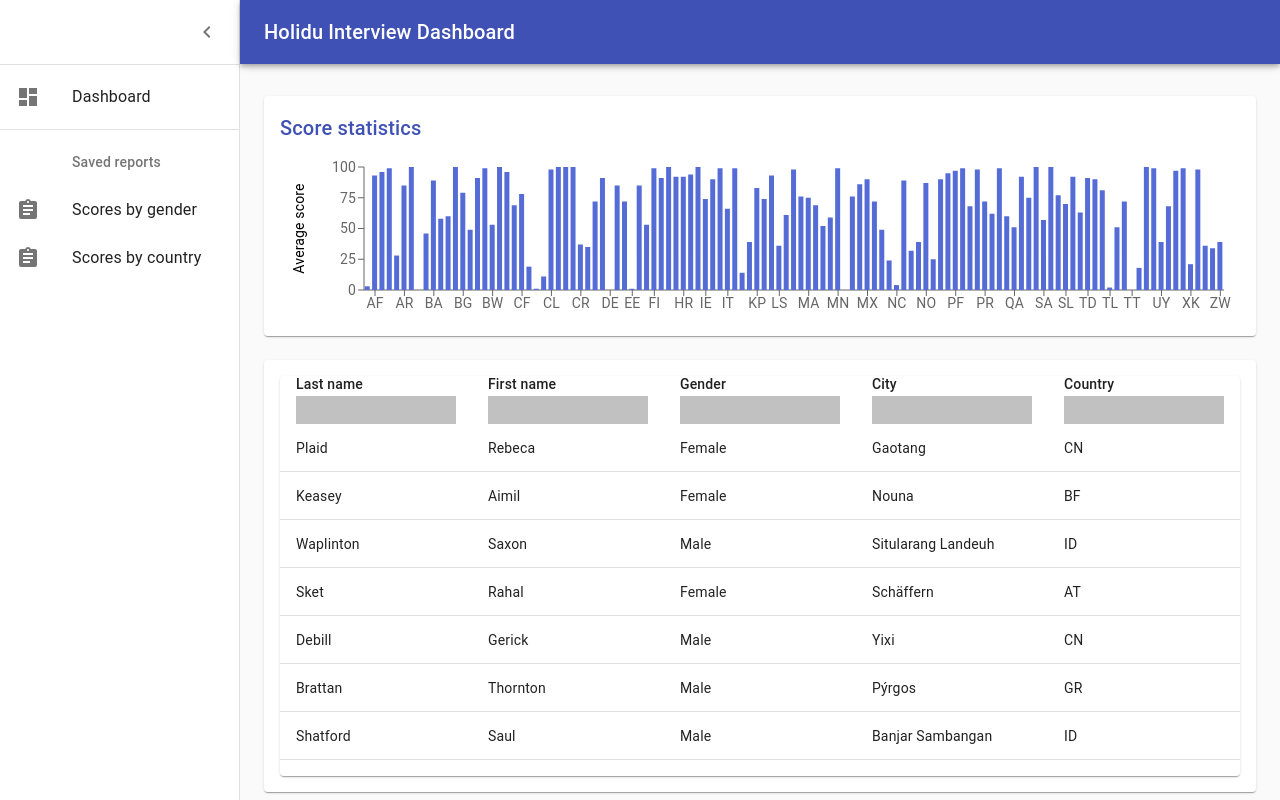
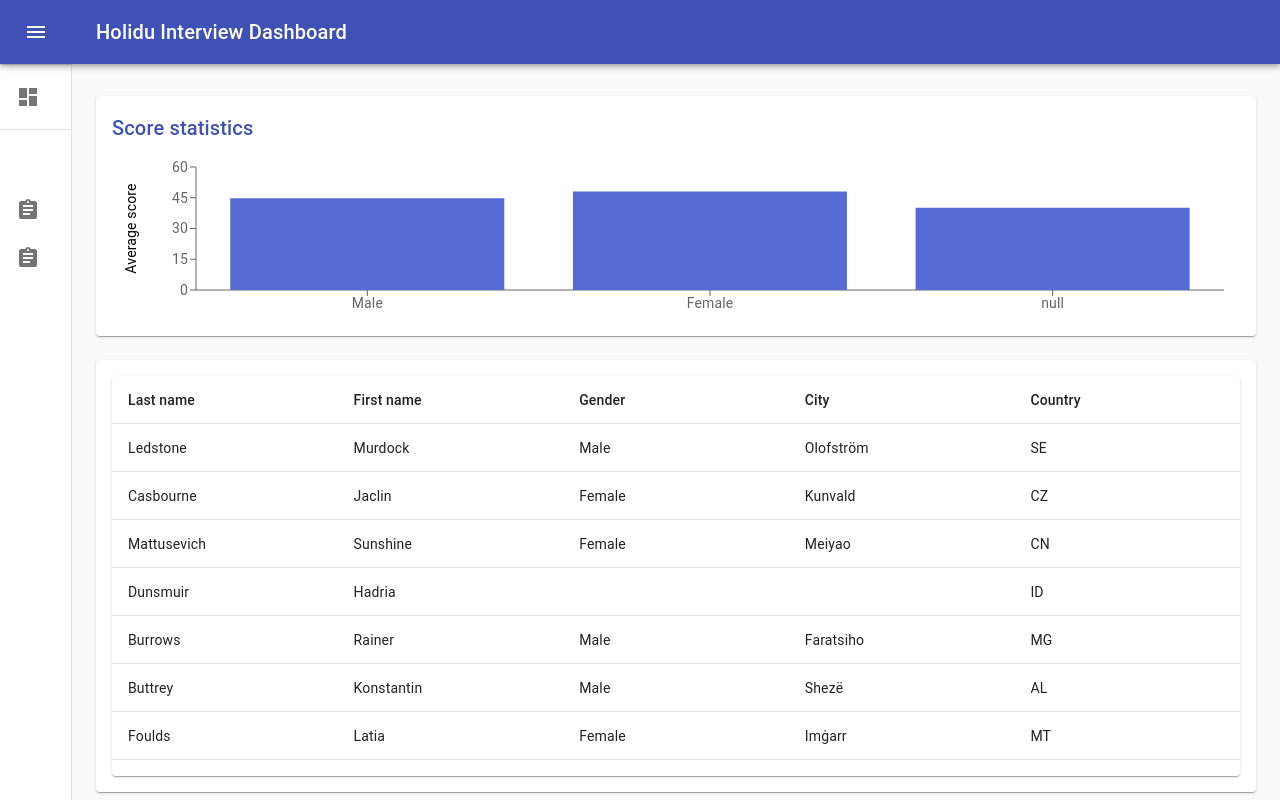
Before and after one commit to josuevalrob/fetchData, a React (Create React App) app: page / in a window 1280 px wide. Built offline with nearby package versions, Linux system fonts and the light colour scheme.

Commit message:
Average score

```diff
--- a/src/Chart.js
+++ b/src/Chart.js
@@ -1,12 +1,21 @@
-import React from 'react';
+import React, {useState, useEffect} from 'react';
 import { BarChart, Bar, XAxis, YAxis, Label, ResponsiveContainer } from 'recharts';
 import Title from './Title';
+import {groupBy, meanBy, keys} from 'lodash'
+export default function Chart({rows, filterBy}) {
+  const [data, setData] = useState([])
 
-export default function Chart({rows}) {
-  const [data, setData] = React.useState([])
-  React.useEffect(()=>{
-    setData(removeDuplicatesAndKeepMax(rows))
-  }, [rows])
+  useEffect(()=>{ //component did update
+    if(!!rows.length) {
+      const obj = groupBy(rows, filterBy)
+      const arr = keys(obj).map(k=> ({
+        [filterBy] : k,
+        score : meanBy(obj[k], 'score')
+      }))
+      setData(arr)
+    }
+  }, [filterBy, rows])
+
   return (
     <React.Fragment>
       <Title>Score statistics</Title>
@@ -20,7 +29,7 @@ export default function Chart({rows}) {
             left: 24,
           }}
         >
-          <XAxis dataKey="country" />
+          <XAxis dataKey={filterBy} />
           <YAxis>
             <Label angle={270} position="left" style={{ textAnchor: 'middle' }}>
               Average score
@@ -33,10 +42,16 @@ export default function Chart({rows}) {
   );
 }
 
-const removeDuplicatesAndKeepMax = (rows) =>
-	rows
-	.sort((a,b) => b.score - a.score) //just keep the highst value
-	.filter((v,i,a) => //filter repetitive countries
-		a.findIndex(t => (t.country === v.country))===i)
-	.sort((a,b) => //order by country name, just for make it more dinamic
-		(a.country > b.country) ? 1 : ((b.country > a.country) ? -1 : 0))
+// const removeDuplicatesAndKeepMax = (rows) =>  //no needed 💩
+// 	rows
+// 	.sort((a,b) => b.score - a.score) //just keep the highst value
+// 	.filter((v,i,a) => //filter repetitive countries
+// 		a.findIndex(t => (t.country === v.country))===i)
+// 	.sort((a,b) => //order by country name, just for make it more dinamic
+//     (a.country > b.country) ? 1 : ((b.country > a.country) ? -1 : 0))
+
+//  Show the average score of the people in the data set grouped by country
+//  or gender in a suitable visualization
+// const avargeScore = (how, what) => {
+//   return groupBy(what, )
+// }
--- a/src/Dashboard.js
+++ b/src/Dashboard.js
@@ -5,7 +5,6 @@ import CssBaseline from '@material-ui/core/CssBaseline';
 import Drawer from '@material-ui/core/Drawer';
 import AppBar from '@material-ui/core/AppBar';
 import Toolbar from '@material-ui/core/Toolbar';
-import List from '@material-ui/core/List';
 import Typography from '@material-ui/core/Typography';
 import Divider from '@material-ui/core/Divider';
 import IconButton from '@material-ui/core/IconButton';
@@ -14,7 +13,7 @@ import Grid from '@material-ui/core/Grid';
 import Paper from '@material-ui/core/Paper';
 import MenuIcon from '@material-ui/icons/Menu';
 import ChevronLeftIcon from '@material-ui/icons/ChevronLeft';
-import { mainListItems, secondaryListItems } from './listItems';
+import { MainListItems, SecondaryListItems } from './listItems';
 import Chart from './Chart';
 import ScoreTable from './ScoreTable';
 // import
@@ -23,8 +22,10 @@ import axios from 'axios'
 const useStyles = makeStyles(styles);
 export default function Dashboard() {
   const classes = useStyles();
-  const [open, setOpen] = React.useState(true);
+  const fixedHeightPaper = clsx(classes.paper, classes.fixedHeight);
+  const [open, setOpen] = React.useState(false);
   const [data, setData] = React.useState([])
+  const [filter, setFilter] = React.useState('gender')
 
   const fetchData = async () => {
     const result = await axios('api/people.json');
@@ -33,14 +34,6 @@ export default function Dashboard() {
 
   React.useEffect(()=>{fetchData()}, [])
 
-  const handleDrawerOpen = () => {
-    setOpen(true);
-  };
-  const handleDrawerClose = () => {
-    setOpen(false);
-  };
-
-  const fixedHeightPaper = clsx(classes.paper, classes.fixedHeight);
 
   return (
     <div className={classes.root}>
@@ -51,7 +44,7 @@ export default function Dashboard() {
             edge="start"
             color="inherit"
             aria-label="open drawer"
-            onClick={handleDrawerOpen}
+            onClick={ () => setOpen(true)}
             className={clsx(classes.menuButton, open && classes.menuButtonHidden)}
           >
             <MenuIcon />
@@ -69,14 +62,14 @@ export default function Dashboard() {
         open={open}
       >
         <div className={classes.toolbarIcon}>
-          <IconButton onClick={handleDrawerClose}>
+          <IconButton onClick={() => setOpen(false)}>
             <ChevronLeftIcon />
           </IconButton>
         </div>
         <Divider />
-        <List>{mainListItems}</List>
+        <MainListItems />
         <Divider />
-        <List>{secondaryListItems}</List>
+        <SecondaryListItems setFilter={setFilter}/>
       </Drawer>
       <main className={classes.content}>
         <div className={classes.appBarSpacer} />
@@ -85,7 +78,7 @@ export default function Dashboard() {
             {/* Chart */}
             <Grid item xs={12}>
               <Paper className={fixedHeightPaper}>
-                <Chart rows={data} />
+                <Chart rows={data} filterBy={filter}/>
               </Paper>
             </Grid>
             {/* Recent scores */}
--- a/src/ScoreTable.js
+++ b/src/ScoreTable.js
@@ -6,8 +6,8 @@ import VirtualizedTable from './VirtualizedTable' //presentation 🎨
 import {orderBy} from 'lodash'
 export default function ReactVirtualizedTable({rows}) { //logic 🧠
   const [list, setList] = useState([])
-  const [sorts, setSort] = useState({sortBy:'', sortDirection:''})
-  const [word, setWord] = useState("")
+  const [sorts, setSort] = useState({sortBy:'last_name', sortDirection:'ASC'})
+  // const [word, setWord] = useState("")
 
   useEffect(()=>setList(rows), [rows])
   useEffect(()=>{
--- a/src/VirtualizedTable.js
+++ b/src/VirtualizedTable.js
@@ -47,15 +47,16 @@ class MuiVirtualizedTable extends React.PureComponent {
         component="div"
         className={clsx(classes.tableCell, classes.flexContainer, classes.noClick)}
         variant="head"
-        style={{ height: 'auto', display:'flex', flexWrap: 'wrap'}}
+        // style={{ height: 'auto', display:'flex', flexWrap: 'wrap'}}
+        style={{height:headerHeight}}
         align={columns[columnIndex].numeric || false ? 'right' : 'left'}
       >
         <span>{label}</span>
-        <Input defaultValue={''} variant="filled" style={{background:'#c1c1c1'}}/>
       </TableCell>
     );
   };
-
+  searchRender = props =>
+    <Input defaultValue={''} variant="filled" style={{background:'#c1c1c1'}}/>
   render() {
     const { classes, columns, rowHeight, headerHeight, ...tableProps } = this.props;
     return (
@@ -102,7 +103,7 @@ MuiVirtualizedTable.propTypes = {
       dataKey: PropTypes.string.isRequired,
       label: PropTypes.string.isRequired,
       numeric: PropTypes.bool,
-      width: PropTypes.number.isRequired,
+      // width: PropTypes.number.isRequired,
     }),
   ).isRequired,
   headerHeight: PropTypes.number,
--- a/src/index.js
+++ b/src/index.js
@@ -7,7 +7,7 @@ import App from './App';
 import * as serviceWorker from './serviceWorker';
 
 ReactDOM.render(
-  <ThemeProvider>
+  <ThemeProvider >
     {/* CssBaseline kickstart an elegant, consistent, and simple baseline to build upon. */}
     <CssBaseline />
     <App />
@@ -18,4 +18,4 @@ ReactDOM.render(
 // If you want your app to work offline and load faster, you can change
 // unregister() to register() below. Note this comes with some pitfalls.
 // Learn more about service workers: https://bit.ly/CRA-PWA
-serviceWorker.unregister();
+serviceWorker.register();
--- a/src/listItems.js
+++ b/src/listItems.js
@@ -5,32 +5,33 @@ import ListItemText from '@material-ui/core/ListItemText';
 import ListSubheader from '@material-ui/core/ListSubheader';
 import DashboardIcon from '@material-ui/icons/Dashboard';
 import AssignmentIcon from '@material-ui/icons/Assignment';
+import List from '@material-ui/core/List';
 
-export const mainListItems = (
-  <div>
+export const MainListItems = () => (
+  <List>
     <ListItem button>
       <ListItemIcon>
         <DashboardIcon />
       </ListItemIcon>
       <ListItemText primary="Dashboard" />
     </ListItem>
-  </div>
+  </List>
 );
 
-export const secondaryListItems = (
-  <div>
+export const SecondaryListItems = ({setFilter}) => (
+  <List>
     <ListSubheader inset>Saved reports</ListSubheader>
-    <ListItem button>
+    <ListItem button onClick={()=>setFilter('gender')}>
       <ListItemIcon>
         <AssignmentIcon />
       </ListItemIcon>
       <ListItemText primary="Scores by gender" />
     </ListItem>
-    <ListItem button>
+    <ListItem button onClick={()=>setFilter('country')}>
       <ListItemIcon>
         <AssignmentIcon />
       </ListItemIcon>
       <ListItemText primary="Scores by country" />
     </ListItem>
-  </div>
+  </List>
 );
```
